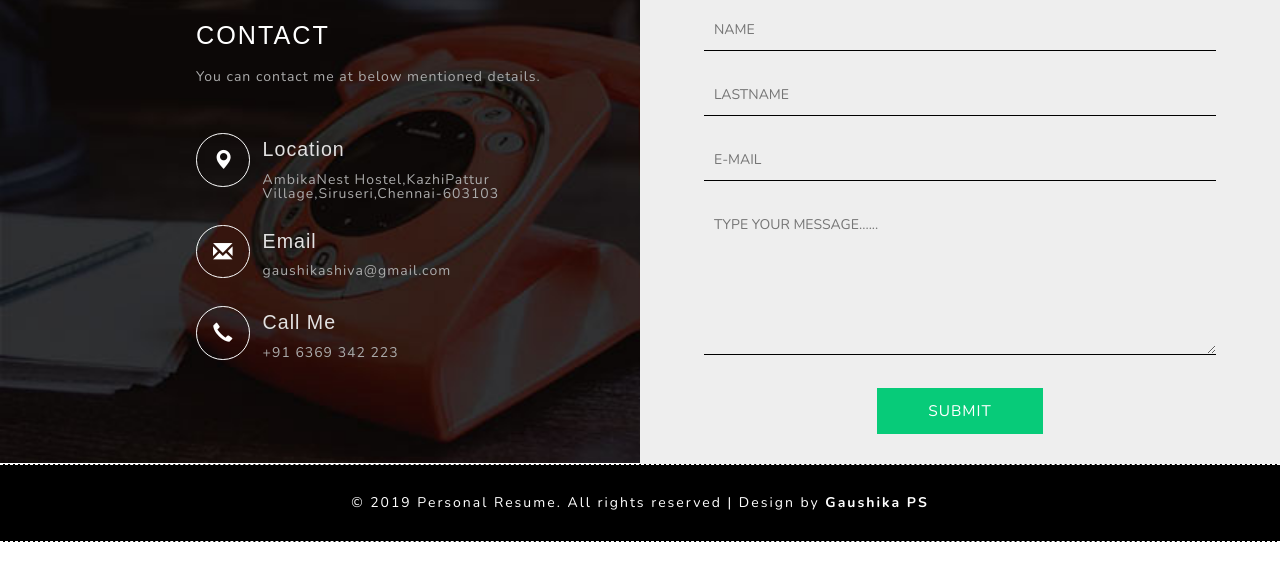
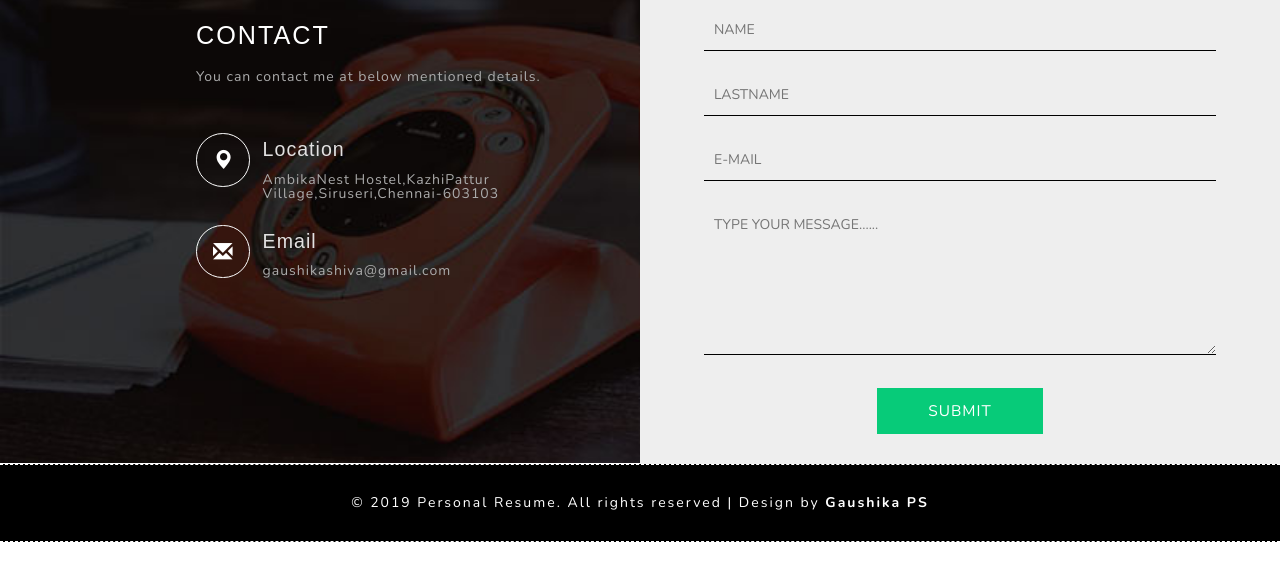
Before and after one commit to GaushikaSaravanan/GaushikaSaravanan.github.io, a plain HTML site: page index.html in a window 1280 px wide. Shown: the part 2925-3495 px from the top of the page. Drawn offline with nearby package versions, Linux system fonts and the light colour scheme; files whose address does not match are found by name.

Commit message:
Initial Version

```diff
--- a/index.html
+++ b/index.html
@@ -105,8 +105,8 @@
 
 					<div class="bar_group">
 						<div class='bar_group__bar thin' label='ANSI SQL' show_values='true' tooltip='true' value='81'></div>
-						<div class='bar_group__bar thin' label='Java' show_values='true' tooltip='true' value='70'></div>
-						<div class='bar_group__bar thin' label='C' show_values='true' tooltip='true' value='70'></div>
+						<div class='bar_group__bar thin' label='Java' show_values='true' tooltip='true' value='80'></div>
+						<div class='bar_group__bar thin' label='C' show_values='true' tooltip='true' value='80'></div>
 						<div class='bar_group__bar thin' label='AutoCad' show_values='true' tooltip='true' value='90'></div>
 						<div class='bar_group__bar thin' label='SolidWorks' show_values='true' tooltip='true' value='90'></div>
 						<div class='bar_group__bar thin' label='ANSYS' show_values='true' tooltip='true' value='90'></div>
@@ -305,14 +305,7 @@
 					</div>
 					<div class="clearfix"> </div>
 				</div>
-				<div class="add-w3ls-main">
-						<span class="glyphicon glyphicon-earphone" aria-hidden="true"></span>
-					<div class="add-w3ls2">
-						<h5>Call Me</h5>
-						<p>+91 6369 342 223</p>
-					</div>
-					<div class="clearfix"> </div>
-				</div>
+
 			</div>
 			<div class="contact-right-w3l">
 				<div class="contact-form">
```
